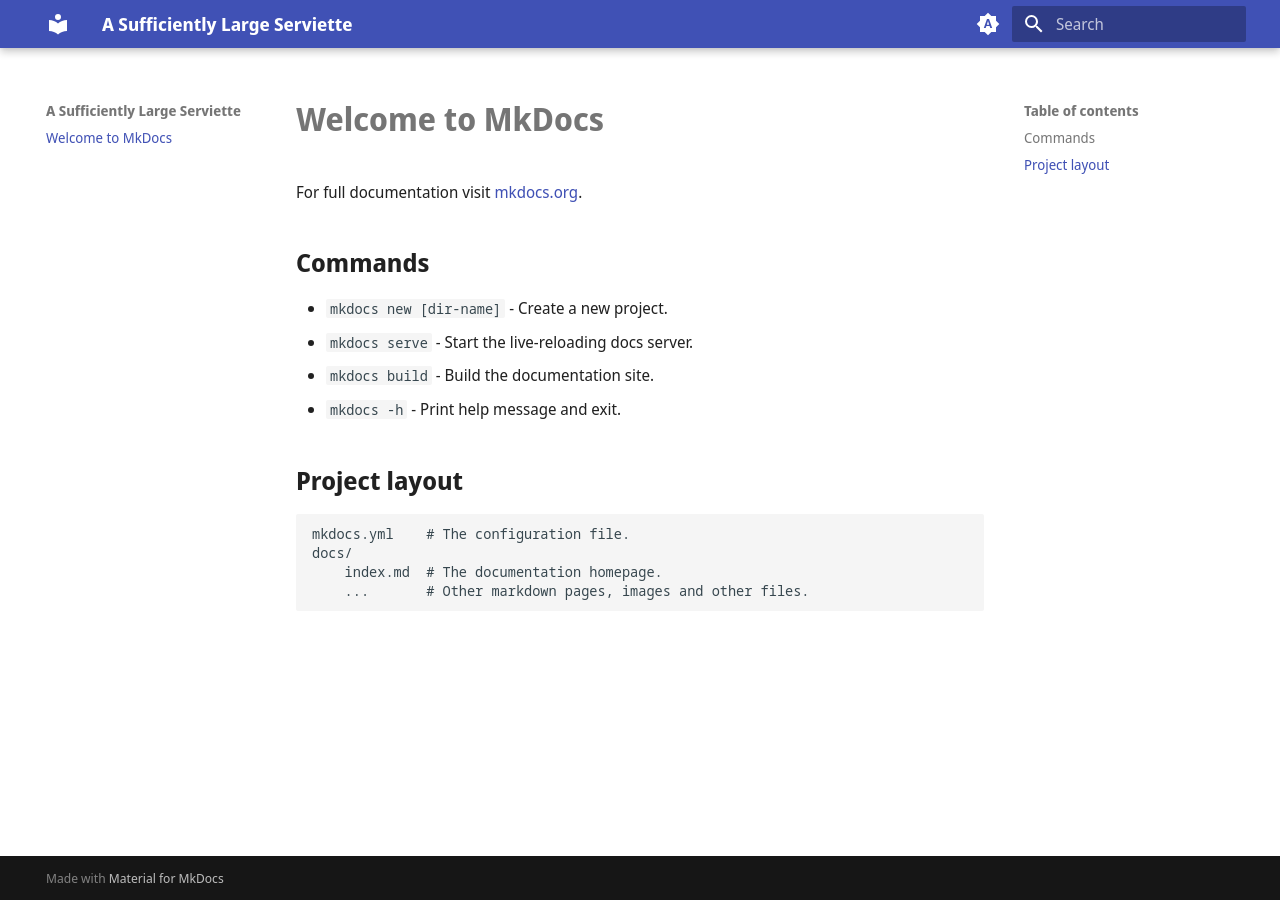
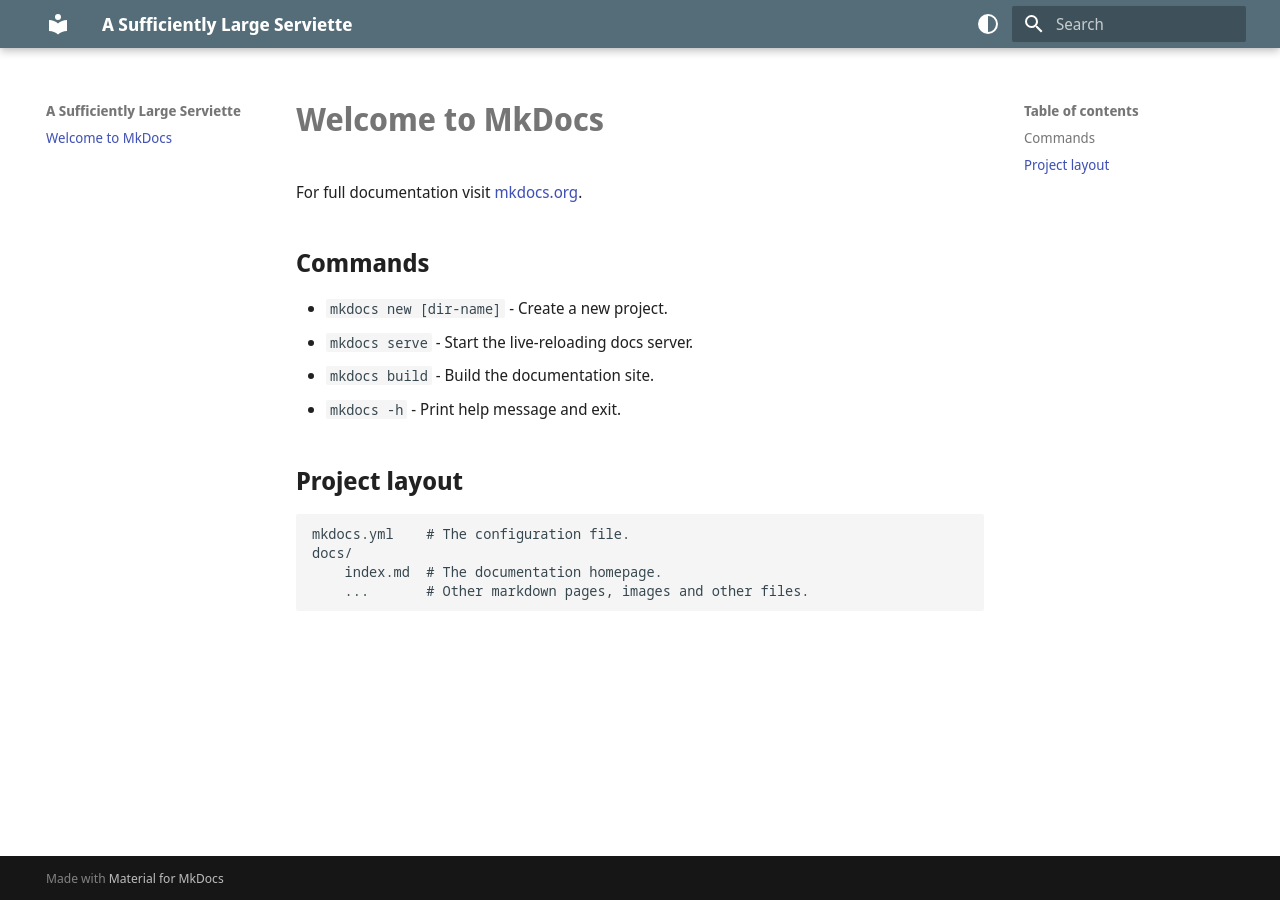
Before and after one commit to SanguineChameleon/serviette, an MkDocs documentation site: the page built from docs/index.md, in a window 1280 px wide. Built offline with MkDocs 1.6.1 and Material for MkDocs 9.7.7, drawn with Linux system fonts in a browser that asks for light colours.

Commit message:
Update color scheme

```diff
--- a/mkdocs.yml
+++ b/mkdocs.yml
@@ -4,24 +4,21 @@
   name: material
   custom_dir: overrides
   palette:
-    # Palette toggle for automatic mode
-    - media: "(prefers-color-scheme)"
+    - media: "(prefers-color-scheme: light)"
+      scheme: default
+      primary: blue grey
+      accent: light blue
       toggle:
-        icon: material/brightness-auto
+        icon: material/circle-half-full
+        name: Switch to dark mode
+
+    - media: "(prefers-color-scheme: dark)"
+      scheme: slate
+      primary: blue grey
+      accent: light blue
+      toggle:
+        icon: material/circle-half-full
         name: Switch to light mode
 
-    # Palette toggle for light mode
-    - media: "(prefers-color-scheme: light)"
-      scheme: default
-      toggle:
-        icon: material/brightness-7
-        name: Switch to dark mode
-
-    # Palette toggle for dark mode
-    - media: "(prefers-color-scheme: dark)"
-      scheme: slate
-      toggle:
-        icon: material/brightness-4
-        name: Switch to system preference
 extra_css:
   - stylesheets/extra.css
```
